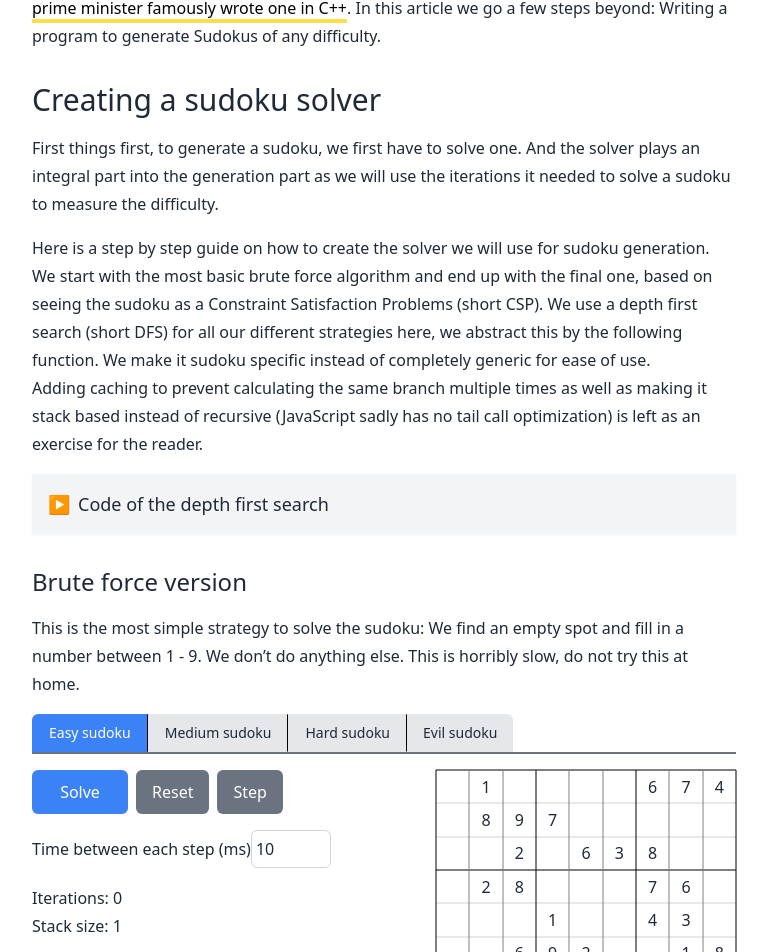
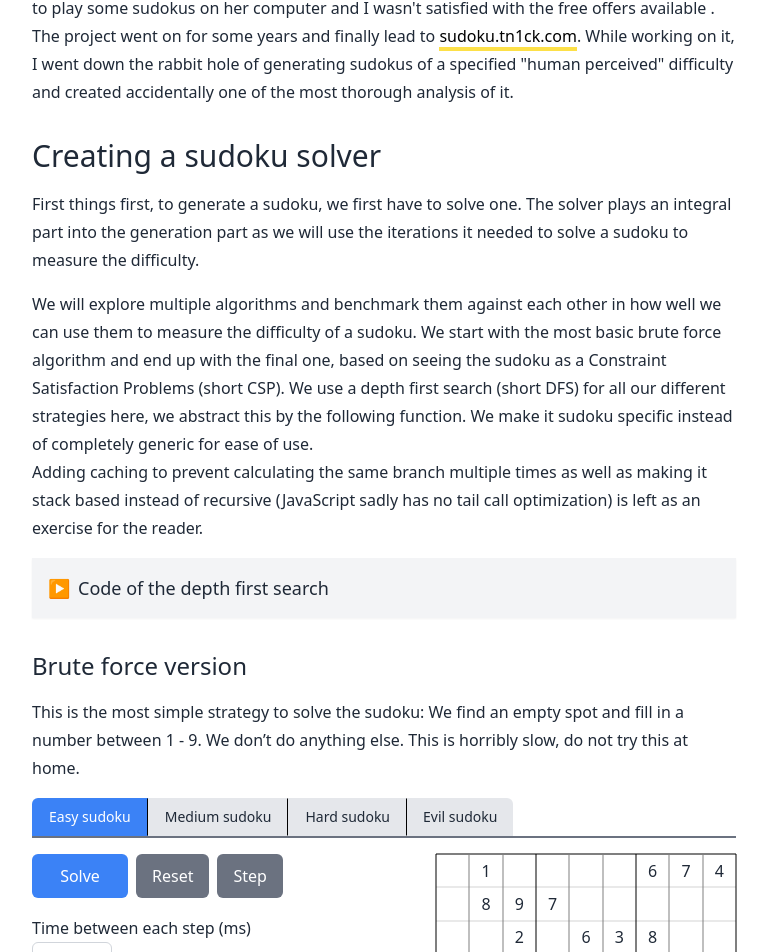
Before and after one commit to TN1ck/tn1ck.com, a Next.js app: page /blog/how-to-generate-sudokus in a window 1280 px wide. Shown: the part 314-1266 px from the top of the page, without its empty margins (256-1024 px from the left). Built offline with nearby package versions, Linux system fonts and the light colour scheme.

Commit message:
chore: start with analysis and benchmark bits

```diff
--- a/lib/sudoku/benchmark.ts
+++ b/lib/sudoku/benchmark.ts
@@ -1161,6 +1161,7 @@ function benchmarkSudokus(
   strategy: (sudoku: SudokuGrid) => SudokuGrid[],
 ): SudokusBenchmark[] {
   const solvedSudokus = sudokus.map((sudoku, i) => {
+    console.log("solving sudoku " + i)
     return { ...dfsLoop([sudoku], strategy, 0), index: i, sudoku: sudoku }
   })
 
--- a/pages/blog/how-to-generate-sudokus.tsx
+++ b/pages/blog/how-to-generate-sudokus.tsx
@@ -22,8 +22,8 @@ import {
 } from "../../lib/sudoku/common"
 import { AC3Strategy, DomainSudoku, ac3 } from "../../lib/sudoku/ac3"
 import clsx from "clsx"
-import { runBenchmarks } from "../../lib/sudoku/benchmark"
 import { Accordion } from "../../components/accordion"
+import Link from "next/link"
 
 export const METADATA = {
   title: "How to generate Sudokus & rate their difficulties (WIP)",
@@ -299,8 +299,7 @@ const SudokuSolverDomain = ({
 
   return (
     <div>
-      <div></div>
-      <div className="flex justify-between">
+      <div className="block sm:flex justify-between">
         <div className="pr-4">
           <div className="flex gap-2">
             <button
@@ -327,7 +326,9 @@ const SudokuSolverDomain = ({
             </button>
           </div>
           <div className="mt-4">
-            <label htmlFor="timeout">Time between each step (ms)</label>
+            <label className="block" htmlFor="timeout">
+              Time between each step (ms)
+            </label>
             <input
               className="w-20 border border-gray-300 rounded-md p-1"
               min={1}
@@ -363,29 +364,37 @@ const Hashcode: NextPage = () => {
         <h1>{METADATA.title}</h1>
         <Author date={METADATA.date} />
         <p>
-          Writing a Sudoku Solver is a fun challenge for every CS graduate or
-          politicians, as{" "}
+          Once upon a time I decided to create a complete sudoku application as
+          my grandma wanted to play some sudokus on her computer and I wasn't
+          satisfied with the free offers available . The project went on for
+          some years and finally lead to{" "}
+          <a href="https://sudoku.tn1ck.com">sudoku.tn1ck.com</a>. While working
+          on it, I went down the rabbit hole of generating sudokus of a
+          specified "human perceived" difficulty and created accidentally one of
+          the most thorough analysis of it.
+        </p>
+        <h2>Creating a sudoku solver</h2>
+        {/* While writing a Sudoku Solver is a
+          fun challenge for every CS graduate or politicians, as{" "}
           <a href="https://www.bbc.com/news/technology-32591984">
             Singapurs prime minister famously wrote one in C++
           </a>
-          . In this article we go a few steps beyond: Writing a program to
-          generate Sudokus of any difficulty.
-        </p>
-        <h2>Creating a sudoku solver</h2>
+          . */}
         <p>
           First things first, to generate a sudoku, we first have to solve one.
-          And the solver plays an integral part into the generation part as we
-          will use the iterations it needed to solve a sudoku to measure the
+          The solver plays an integral part into the generation part as we will
+          use the iterations it needed to solve a sudoku to measure the
           difficulty.
         </p>
         <p>
-          Here is a step by step guide on how to create the solver we will use
-          for sudoku generation. We start with the most basic brute force
-          algorithm and end up with the final one, based on seeing the sudoku as
-          a Constraint Satisfaction Problems (short CSP). We use a depth first
-          search (short DFS) for all our different strategies here, we abstract
-          this by the following function. We make it sudoku specific instead of
-          completely generic for ease of use.
+          We will explore multiple algorithms and benchmark them against each
+          other in how well we can use them to measure the difficulty of a
+          sudoku. We start with the most basic brute force algorithm and end up
+          with the final one, based on seeing the sudoku as a Constraint
+          Satisfaction Problems (short CSP). We use a depth first search (short
+          DFS) for all our different strategies here, we abstract this by the
+          following function. We make it sudoku specific instead of completely
+          generic for ease of use.
           <br />
           Adding caching to prevent calculating the same branch multiple times
           as well as making it stack based instead of recursive (JavaScript
@@ -762,6 +771,49 @@ export function AC3Strategy(sudoku: SudokuGrid): SudokuGrid[] {
           difficulty. I fetched 100 sudokus from websudoku.com for each of its
           difficulty classes as well as from sudoku.com.
         </p>
+
+        <h3>How well do the solver measure human difficulty?</h3>
+        <p>
+          This is the raw data on how many iterations each solver took to solve
+          the sudokus. You can also execute it yourself{" "}
+          <Link href="/apps/benchmark-sudokus">here </Link> or look at the
+          source <a href="TODO">here</a>.
+        </p>
+        <p>
+          First let's draw a histogram of each strategy and each bucket to get
+          an idea of the distribution. From that we can see that they are not
+          completely random, but do cluster at certain iterations depending on
+          the difficulty. TODO: Add histograms.
+        </p>
+
+        <p>
+          Then we look at the QQ plots for each strategy/source/level
+          combination. QQ plots are super cool to get an intuitive understanding
+          on how the values are distributed. A perfect normal distribution would
+          be a straight line, ours look much more like an exponential one, which
+          is not surprising as solving Sudokus is famously NP hard. Any
+          currently known algorithms to solve an NP hard problem takes
+          exponential time. If you happen to make this line straight, you are
+          welcomed to collect a million dollar as you probably just proved that
+          P = NP. TODO: Add qq plots.
+        </p>
+
+        <p>
+          We can already see that these graphs all look somewhat alike, even the
+          second most basic brute force looks decently similar to our fancy CSP
+          algorithm. But do the numbers agree? How much do the iterations
+          correlate with the level? TODO: Add correlations.
+        </p>
+
+        <p>
+          As we can see, they all correlate all somewhat similar. Now we should
+          question how the sudokus for websudoku.com or sudoku.com are
+          generated. It's most likely something similar what we are trying to do
+          here. To make sure that our sources resemble solving sudokus, I tasked
+          a friend to solve some sudokus of different difficulties for me and
+          measure the time. TODO: Actually do this.
+        </p>
+
         <ul></ul>
         <h3>Generating a Sudoku with a specific difficulties</h3>
         <p>
```
